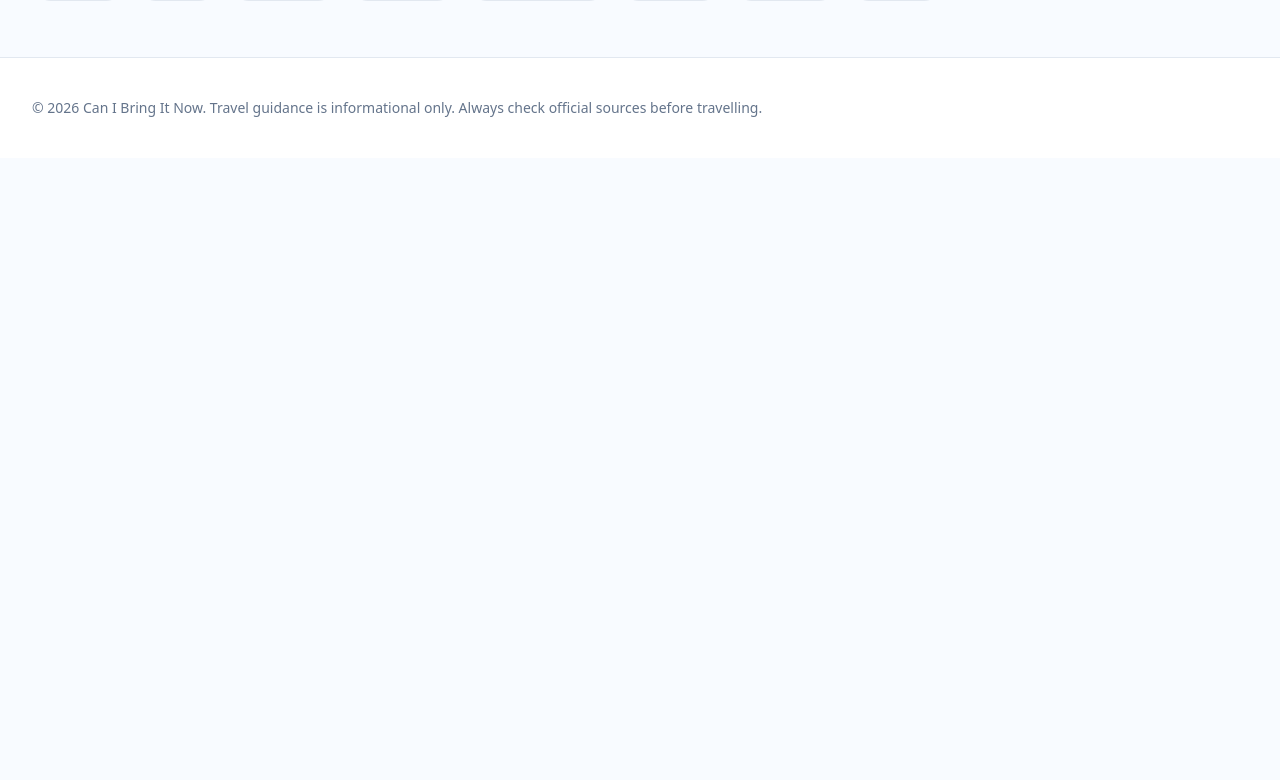
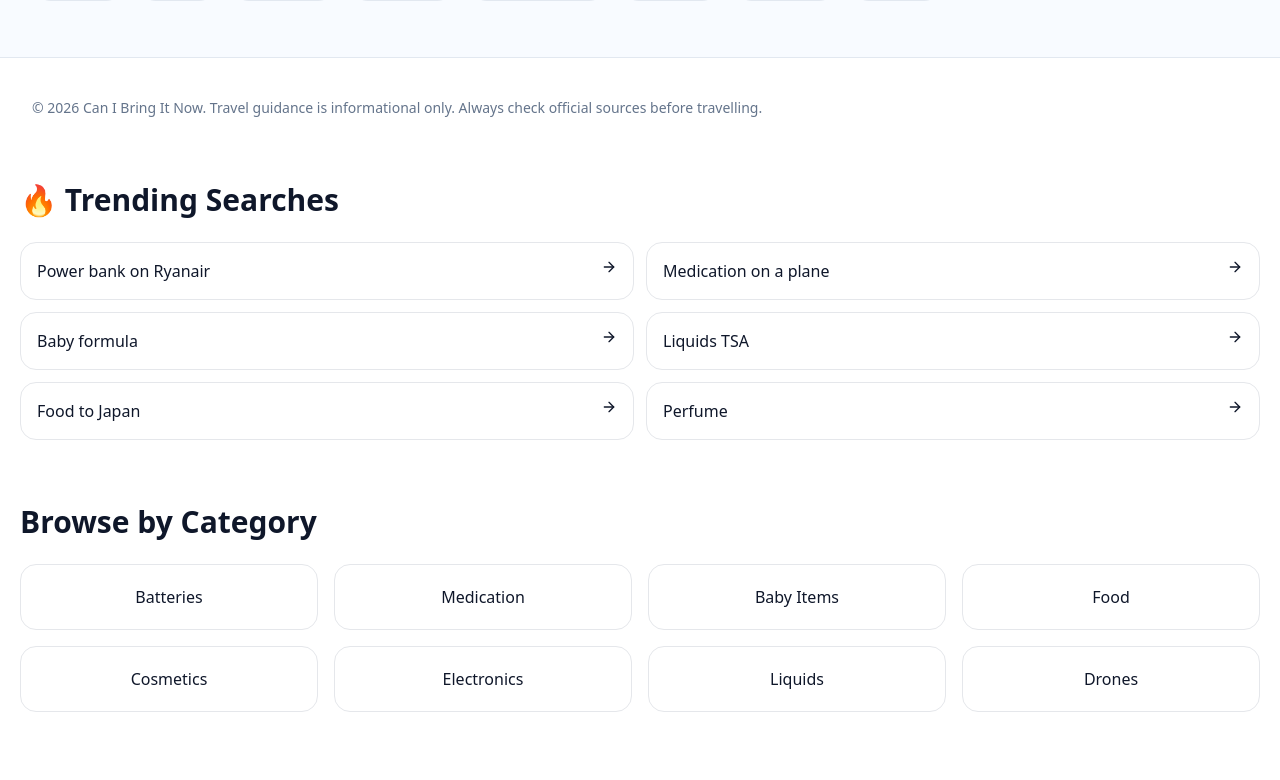
Before and after one commit to gauravmehta2702/canibringitnow-v2, a Next.js app: page / in a window 1280 px wide. Shown: the part 3833-4613 px from the top of the page. Before the commit the page ends 3991 px from the top, so only its background shows below. Built offline with nearby package versions, Linux system fonts and the light colour scheme.

Commit message:
Add homepage discovery section

```diff
--- a/src/app/page.tsx
+++ b/src/app/page.tsx
@@ -1,3 +1,4 @@
+import DiscoverySections from '@/components/DiscoverySections';
 import {
   ArrowRight,
   Baby,
@@ -210,6 +211,7 @@ export default function Home() {
       <div className="mx-auto max-w-7xl px-5 text-sm text-slate-500 md:px-8">
         © 2026 Can I Bring It Now. Travel guidance is informational only. Always check official sources before travelling.
       </div>
+<DiscoverySections />
     </footer>
   </main>
 }
```
